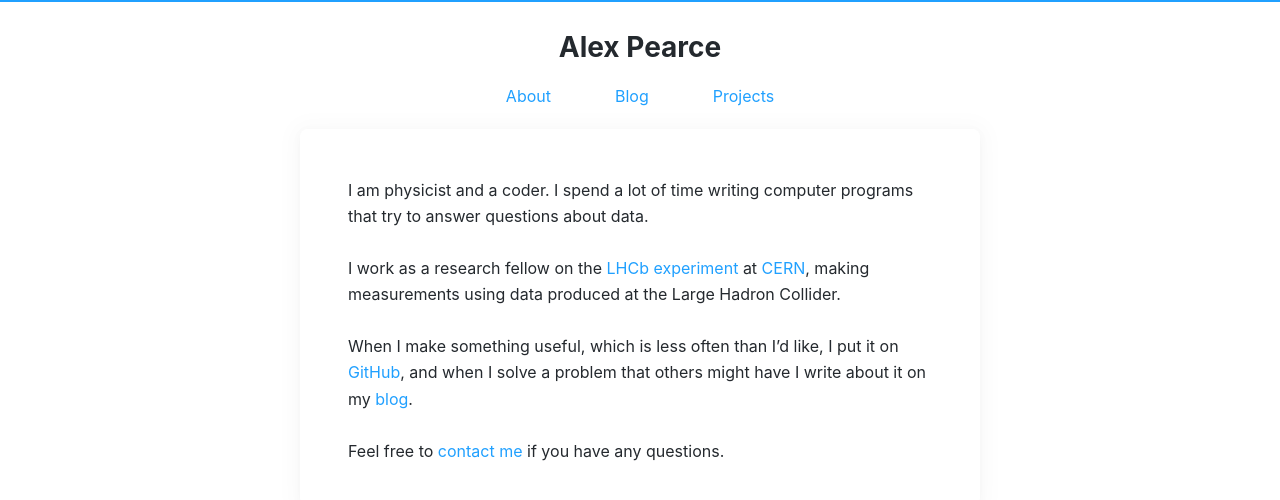
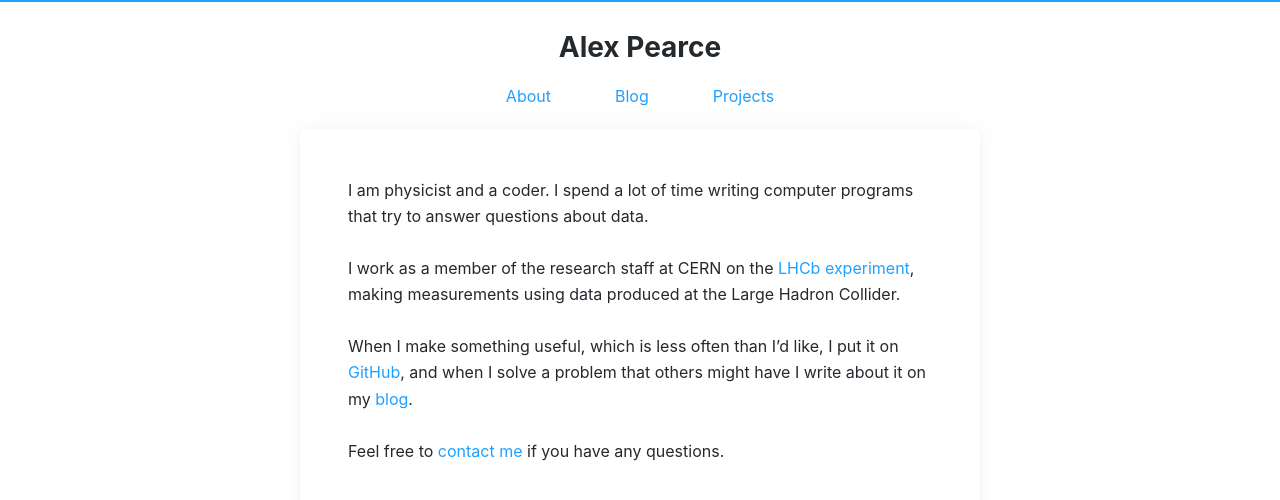
Before and after one commit to alexpearce/home, a Jekyll site: the page built from index.md, in a window 1280 px wide. Shown: the top 500 px of the page. Built offline with Jekyll 4.4.1, drawn with Linux system fonts in a browser that asks for light colours.

Commit message:
Update about.

```diff
--- a/index.md
+++ b/index.md
@@ -7,9 +7,9 @@ permalink: /
 I am physicist and a coder. I spend a lot of time writing computer programs
 that try to answer questions about data.
 
-I work as a research fellow on the [LHCb experiment](https://lhcb.cern.ch) at
-[CERN](https://home.cern), making measurements using data produced at the Large
-Hadron Collider.
+I work as a member of the research staff at CERN on the [LHCb
+experiment](https://lhcb.cern.ch), making measurements using data produced at
+the Large Hadron Collider.
 
 When I make something useful, which is less often than I'd like, I put it on
 [GitHub](https://github.com/alexpearce), and when I solve a problem that others
```
